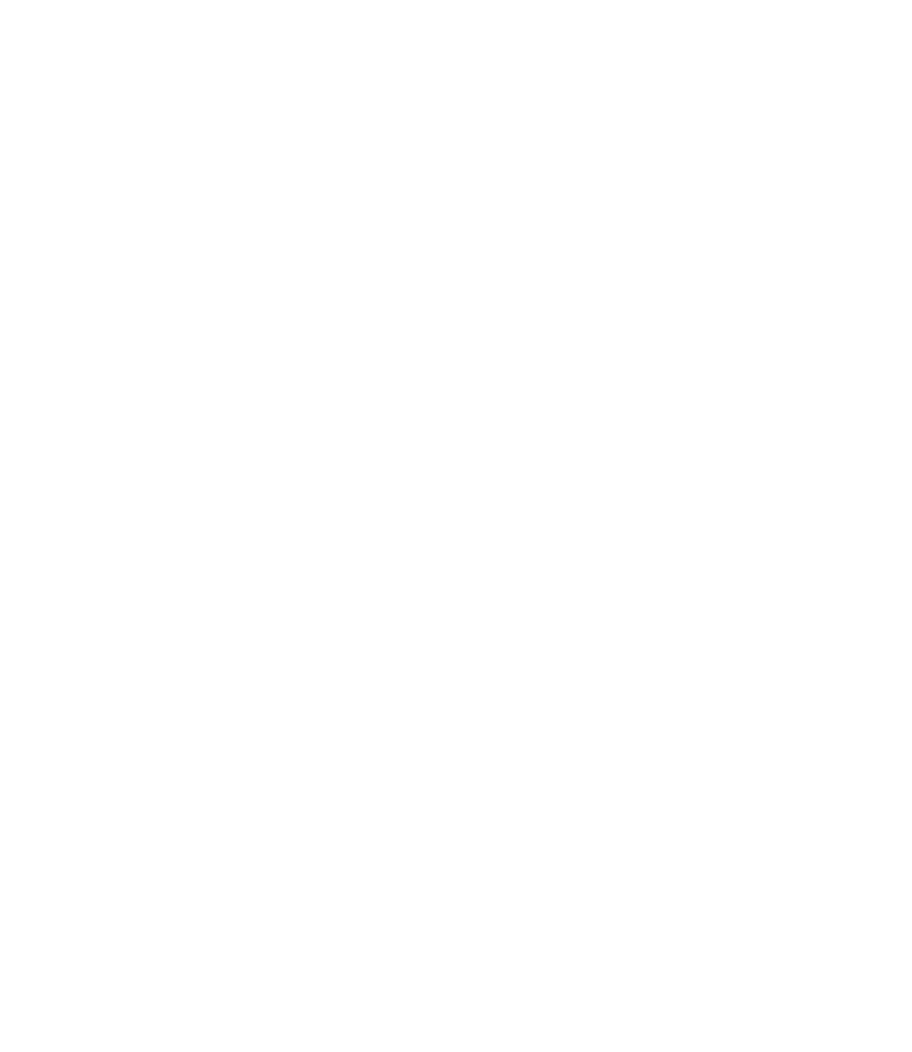
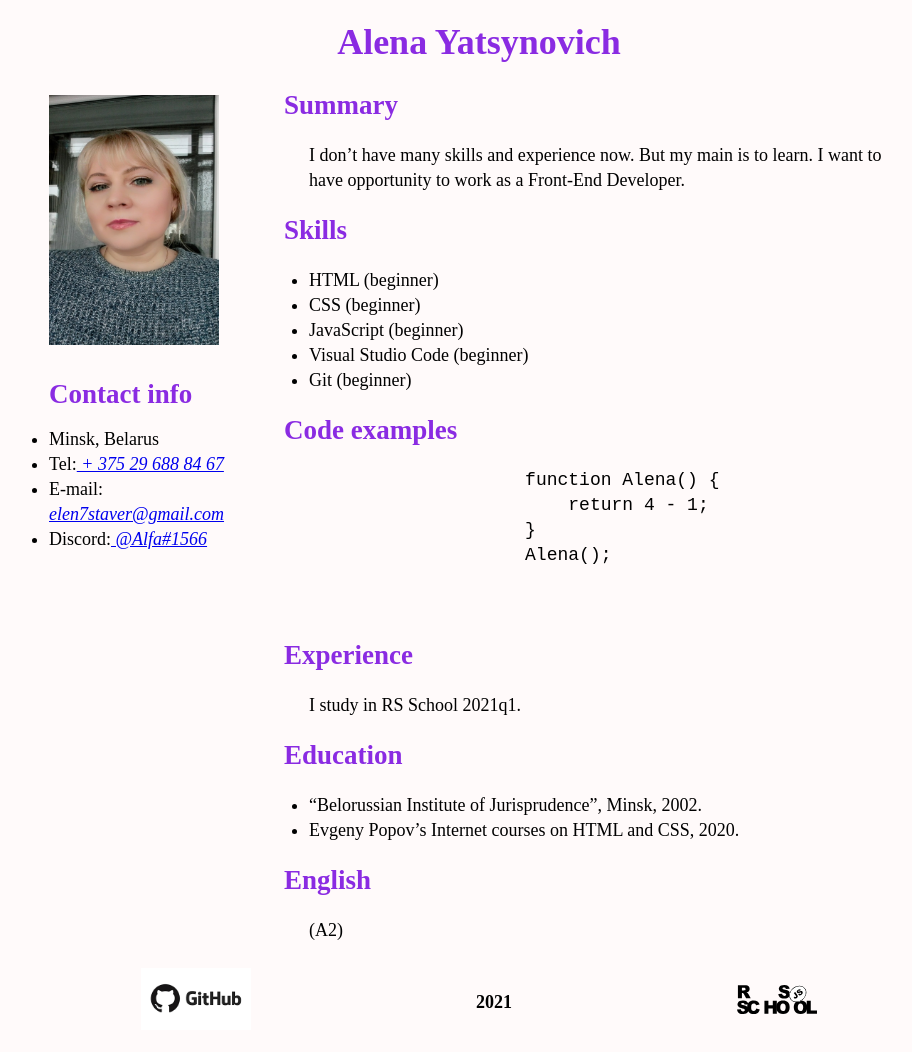
Before and after one commit to AlenaYatsynovich/cv, a plain HTML site: page index.html in a window 1280 px wide. Shown: the whole page, without its empty margins (161-1073 px from the left). Before the commit the page ends 800 px from the top, so only its background shows below. Drawn offline with Linux system fonts and the light colour scheme.

Commit message:
feat: add files

```diff
--- a/index.html
+++ b/index.html
@@ -5,8 +5,72 @@
     <meta http-equiv="X-UA-Compatible" content="IE=edge">
     <meta name="viewport" content="width=device-width, initial-scale=1.0">
     <title>Document</title>
+    <link rel="stylesheet" href="style.css">
 </head>
 <body>
+    <main>
+        <header>
 
+            <h1>Alena Yatsynovich</h1>
+        </header>
+        <div class="container">
+            <nav>
+                <img src="578590175320.jpg" alt="foto" style="width: 170px; height: 250px;"/>
+                <h2 id="info">Contact info</h2>
+                <ul id="contact">
+                    <li>Minsk, Belarus</li>
+                    <li>Tel:<em><a href="tel:+ 375 29 688 84 67" class="tel"> + 375 29 688 84 67</a></em></li>
+                    <li>E-mail:<em><a href="mail:elen7staver@gmail.com" class="mail"> elen7staver@gmail.com</a></em></li>
+                    <li>Discord:<em><a href="discord:@Alfa#1566" clas="discord"> @Alfa#1566</a></em></li>
+                </ul>
+            </nav>
+        <section>
+            <h2>Summary</h2>
+                <article>
+                    <p>I don’t have many skills and experience now. But my main is to learn. I want to have opportunity to work as a Front-End Developer.</p>
+                </article>
+            <h2>Skills</h2>
+                <article>
+                    <ul>
+                        <li>HTML (beginner)</li>
+                        <li>CSS (beginner)</li>
+                        <li>JavaScript (beginner)</li>
+                        <li>Visual Studio Code (beginner)</li>
+                        <li>Git (beginner)</li>
+                    </ul>
+                </article>
+            <h2>Code examples</h2>
+                <article>
+                    <pre>
+                    <code>function Alena() {
+                        return 4 - 1;
+                    }
+                    Alena();
+                    </code>
+                    </pre>
+                </article>
+            <h2>Experience</h2>
+                <article>
+                    <p>I study in RS School 2021q1.</p>
+                </article>
+            <h2>Education</h2>
+                <article>
+                    <ul>
+                        <li>“Belorussian Institute of Jurisprudence”, Minsk, 2002.</li>
+                        <li>Evgeny Popov’s Internet courses on HTML and CSS, 2020.</li>
+                    </ul>
+                </article>
+            <h2>English</h2>
+                <article>
+                    <p>(A2)</p>
+                </article>
+        </section>
+        </div>
+        <footer>
+            <a href="https://github.com/alenayatsynovich"><img src="github.png" alt="my_github" class="github_logo"></a>
+            <h4>2021</h4>
+            <a href="https://rs.school/js/"><img src="rs_school_js.svg" alt="rs_school"></a>
+        </footer>
+    </main>
 </body>
 </html>
--- /dev/null
+++ b/style.css
@@ -0,0 +1,71 @@
+h1,
+h2 {
+  color: blueviolet;
+}
+
+* {
+  margin: 0;
+  padding: 0;
+  box-sizing: border-box;
+}
+
+main {
+  max-width: 960px;
+  margin: 0 auto;
+  font-size: 18px;
+  font-family: 'Times New Roman', Times, serif;
+  line-height: 25px;
+  background-color:snow;
+  padding: 30px;
+}
+
+header {
+  margin-bottom: 20px;
+  text-align: center;
+}
+
+.container {
+    display: flex;
+    justify-content: space-around;
+  }
+
+
+nav {
+    padding: 20px;
+  }
+
+nav img {
+    width: 300px;
+ }
+
+footer {
+    display: flex;
+    justify-content: space-around;
+    align-items: center;
+}
+
+footer img {
+    width: 80px;
+}
+
+.github_logo {
+    width: 110px;
+}
+
+section {
+    margin-left: 40px;
+    margin-top: 18px;
+}
+
+article {
+    margin: 5px;
+    padding: 20px;
+}
+
+#info {
+    margin-top: 30px;
+}
+
+#contact {
+    margin-top: 20px;
+}
```
Also changed, not shown: 578590175320.jpg (added), github.png (added), rs_school_js.svg (added).
